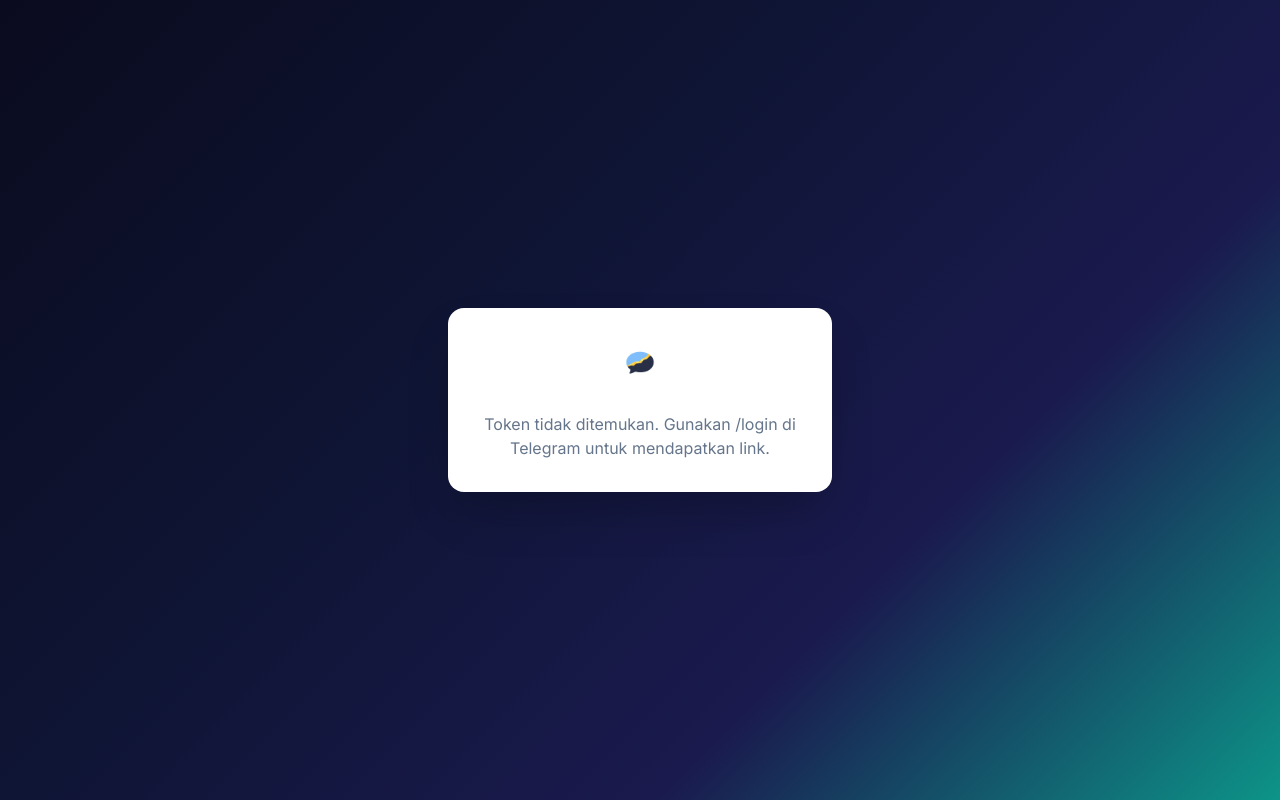
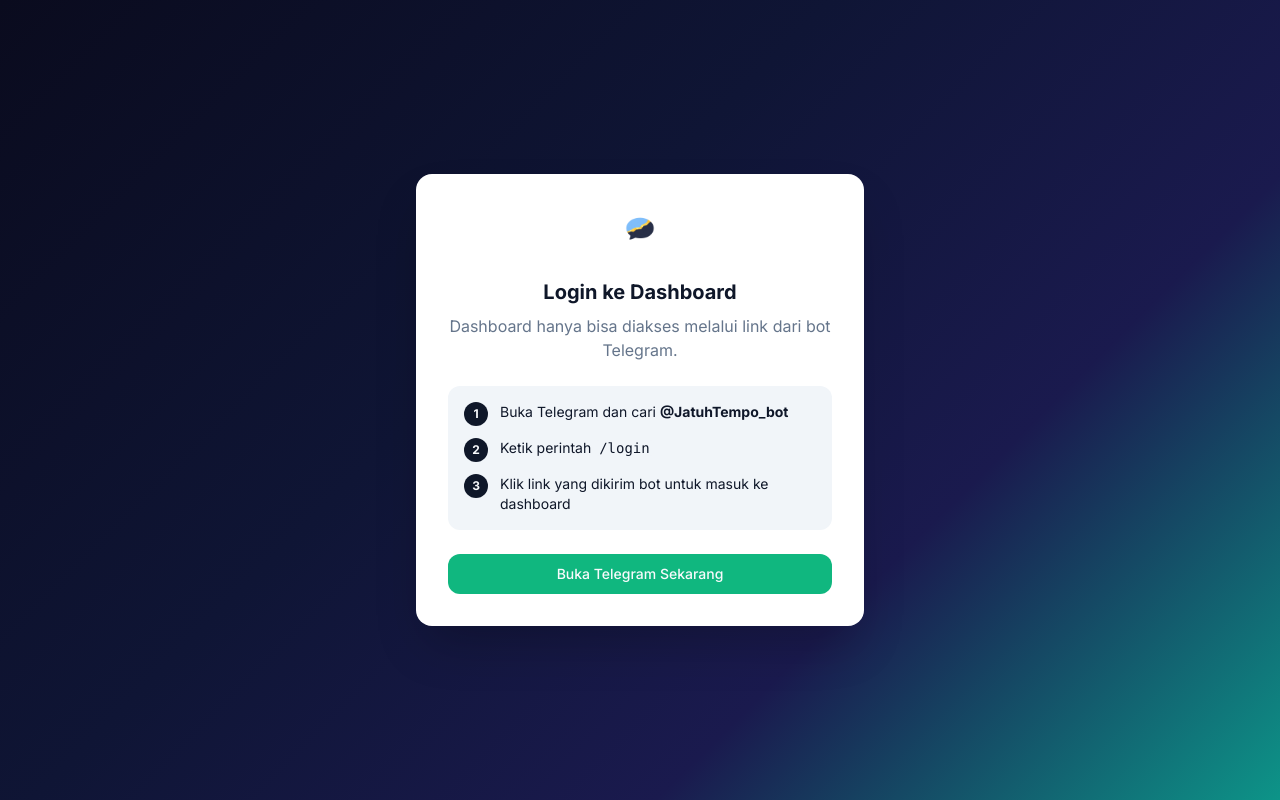
Before and after one commit to FMATheNomad/jatuhtempo, a Next.js app in the folder web/: page /login in a window 1280 px wide. Built offline with nearby package versions, Linux system fonts and the light colour scheme.

Commit message:
Fix /login page: show instructions when no token, not error

```diff
--- a/web/src/app/login/page.tsx
+++ b/web/src/app/login/page.tsx
@@ -4,18 +4,16 @@
 import { useSearchParams, useRouter } from 'next/navigation'
 import { useEffect, useState } from 'react'
 
+const BOT_USERNAME = '@JatuhTempo_bot'
+
 function LoginContent() {
   const searchParams = useSearchParams()
   const router = useRouter()
-  const [status, setStatus] = useState('Memproses...')
+  const token = searchParams.get('token')
+  const [status, setStatus] = useState(token ? 'Memproses...' : '')
 
   useEffect(() => {
-    const token = searchParams.get('token')
-    if (!token) {
-      setStatus('Token tidak ditemukan. Gunakan /login di Telegram untuk mendapatkan link.')
-      return
-    }
-
+    if (!token) return
     fetch('/api/auth/login', {
       method: 'POST',
       headers: { 'Content-Type': 'application/json' },
@@ -31,13 +29,49 @@
         setTimeout(() => router.push('/'), 1000)
       })
       .catch(() => setStatus('Token tidak valid atau kadaluarsa. Ulangi /login di Telegram.'))
-  }, [searchParams, router])
+  }, [token, router])
+
+  if (token) {
+    return (
+      <div className="min-h-screen gradient-hero flex items-center justify-center">
+        <div className="bg-white rounded-2xl p-8 shadow-2xl max-w-sm w-full mx-4 text-center animate-fade-in">
+          <img src="/assets/logo.png" alt="JatuhTempo" className="h-12 mx-auto mb-6" />
+          <p className="text-muted-foreground">{status}</p>
+        </div>
+      </div>
+    )
+  }
 
   return (
     <div className="min-h-screen gradient-hero flex items-center justify-center">
-      <div className="bg-white rounded-2xl p-8 shadow-2xl max-w-sm w-full mx-4 text-center animate-fade-in">
+      <div className="bg-white rounded-2xl p-8 shadow-2xl max-w-md w-full mx-4 text-center animate-fade-in">
         <img src="/assets/logo.png" alt="JatuhTempo" className="h-12 mx-auto mb-6" />
-        <p className="text-muted-foreground">{status}</p>
+        <h1 className="text-xl font-bold mb-2">Login ke Dashboard</h1>
+        <p className="text-muted-foreground mb-6">
+          Dashboard hanya bisa diakses melalui link dari bot Telegram.
+        </p>
+        <div className="bg-secondary rounded-xl p-4 mb-6 text-left space-y-3 text-sm">
+          <div className="flex gap-3">
+            <span className="w-6 h-6 rounded-full bg-primary text-primary-foreground flex items-center justify-center text-xs font-bold shrink-0">1</span>
+            <span>Buka Telegram dan cari <strong>{BOT_USERNAME}</strong></span>
+          </div>
+          <div className="flex gap-3">
+            <span className="w-6 h-6 rounded-full bg-primary text-primary-foreground flex items-center justify-center text-xs font-bold shrink-0">2</span>
+            <span>Ketik perintah <code className="bg-muted px-1 rounded">/login</code></span>
+          </div>
+          <div className="flex gap-3">
+            <span className="w-6 h-6 rounded-full bg-primary text-primary-foreground flex items-center justify-center text-xs font-bold shrink-0">3</span>
+            <span>Klik link yang dikirim bot untuk masuk ke dashboard</span>
+          </div>
+        </div>
+        <a
+          href={`https://t.me/${BOT_USERNAME.replace('@', '')}`}
+          target="_blank"
+          rel="noopener noreferrer"
+          className="inline-flex items-center justify-center w-full h-10 rounded-lg bg-accent text-accent-foreground font-medium text-sm hover:opacity-90 transition-opacity"
+        >
+          Buka Telegram Sekarang
+        </a>
       </div>
     </div>
   )
```
